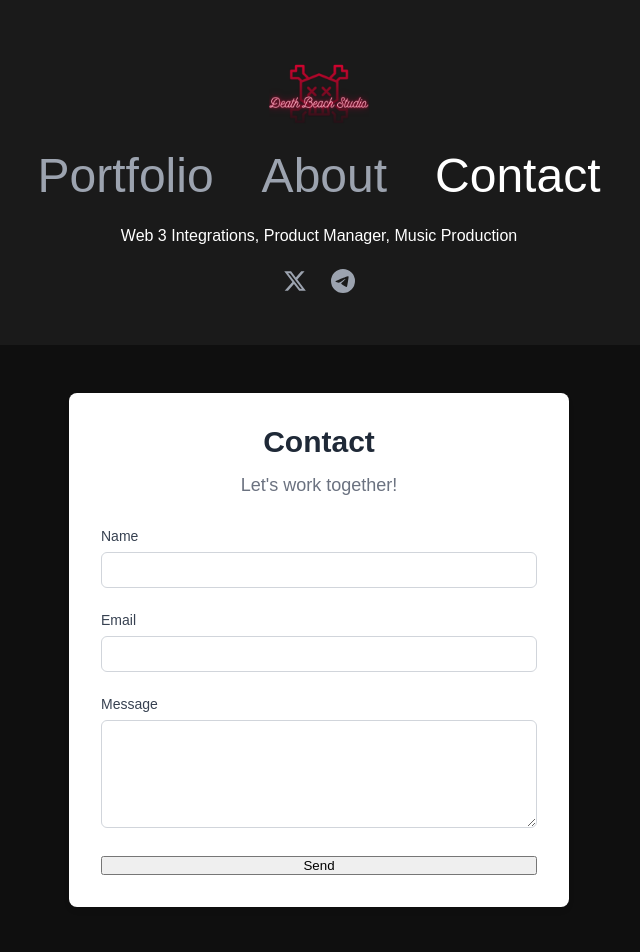
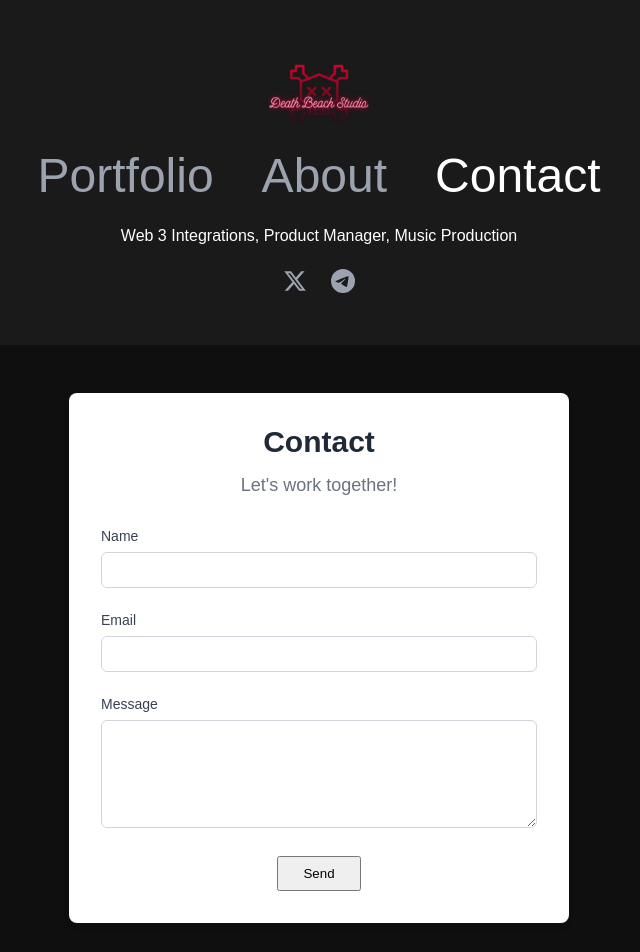
Before and after one commit to death-beach/deathbeach-portfolio, a Next.js app: page /contact in a window 1280 px wide. Shown: the top 952 px of the page, without its empty margins (321-961 px from the left). Built offline with nearby package versions, Linux system fonts and the light colour scheme.

Commit message:
send button formatted

```diff
--- a/pages/contact.js
+++ b/pages/contact.js
@@ -199,9 +199,11 @@ export default function Contact() {
                 type="submit"
                 disabled={isSubmitting}
                 style={{
-                  width: "100%",
+                  width: "auto",
                   fontFamily: "'Hanken Grotesk', sans-serif",
-                  opacity: isSubmitting ? 0.7 : 1
+                  opacity: isSubmitting ? 0.7 : 1,
+                  alignSelf: "center",
+                  padding: "8px 24px"
                 }}
               >
                 {isSubmitting ? 'Sending...' : 'Send'}
```
